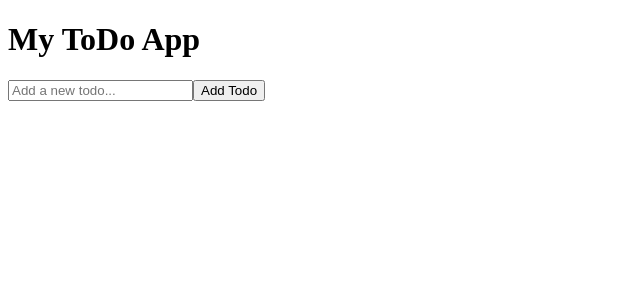
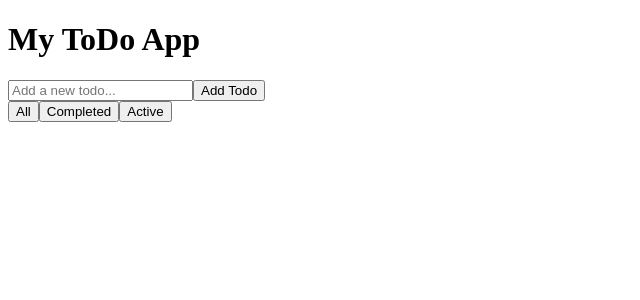
Before and after one commit to takayuki-nakamura7/todo-in-TS, a Next.js app: page / in a window 1280 px wide. Shown: the top 300 px of the page, without its empty margins (0-640 px from the left). Built offline with nearby package versions, Linux system fonts and the light colour scheme.

Commit message:
Add filter functionality to TodoList

```diff
--- a/pages/index.tsx
+++ b/pages/index.tsx
@@ -3,9 +3,12 @@
 import { Todo } from '../types/types';
 import { nanoid } from 'nanoid';
 
+type FilterType = 'all' | 'completed' | 'active';
+
 const Home: React.FC = () => {
   const [todos, setTodos] = useState<Todo[]>([]);
   const [inputValue, setInputValue] = useState('');
+  const [filter, setFilter] = useState<FilterType>('all');
 
   // Using useCallback to ensure these functions are memoized and not re-created on each render
   const addTodo = useCallback(() => {
@@ -31,6 +34,12 @@
     setTodos(todos => todos.map(todo => todo.id === id ? { ...todo, completed: !todo.completed } : todo));
   }, []);
 
+  const filteredTodos = todos.filter(todo => {
+    if (filter === 'completed') return todo.completed;
+    if (filter === 'active') return !todo.completed;
+    return true;
+  });
+
   // Moved the localStorage side effects into a custom hook for separation of concerns
   useLocalStorageTodos(todos, setTodos);
 
@@ -45,12 +54,16 @@
       />
       <button onClick={addTodo}>Add Todo</button>
       <TodoList
-        todos={todos}
+        todos={filteredTodos}
         deleteTodo={deleteTodo}
         editTodo={editTodo}
         toggleComplete={toggleComplete}
       />
-      {/* Any additional UI for adding/editing todos can be rendered here */}
+      <div>
+        <button onClick={() => setFilter('all')}>All</button>
+        <button onClick={() => setFilter('completed')}>Completed</button>
+        <button onClick={() => setFilter('active')}>Active</button>
+      </div>
     </div>
   );
 };
```
